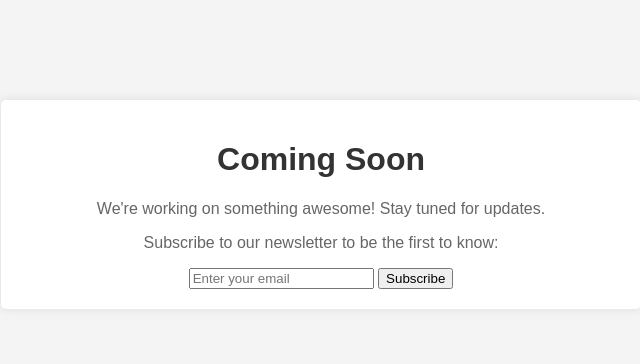
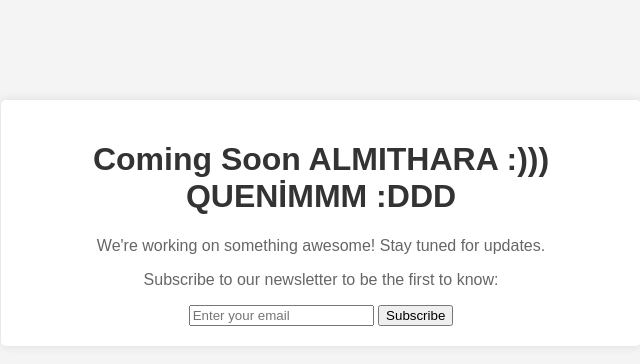
Before and after one commit to N0PX0R/sibersayfa.github.io, a plain HTML site: page index.html in a window 1280 px wide. Shown: the whole page, without its empty margins (319-959 px from the left). Drawn offline with Linux system fonts and the light colour scheme.

Commit message:
Update index.html

```diff
--- a/index.html
+++ b/index.html
@@ -33,7 +33,7 @@
 </head>
 <body>
     <div class="container">
-        <h1>Coming Soon</h1>
+        <h1>Coming Soon ALMITHARA :))) QUENİMMM :DDD</h1>
         <p>We're working on something awesome! Stay tuned for updates.</p>
         <p>Subscribe to our newsletter to be the first to know:</p>
         <form action="#" method="post">
```
